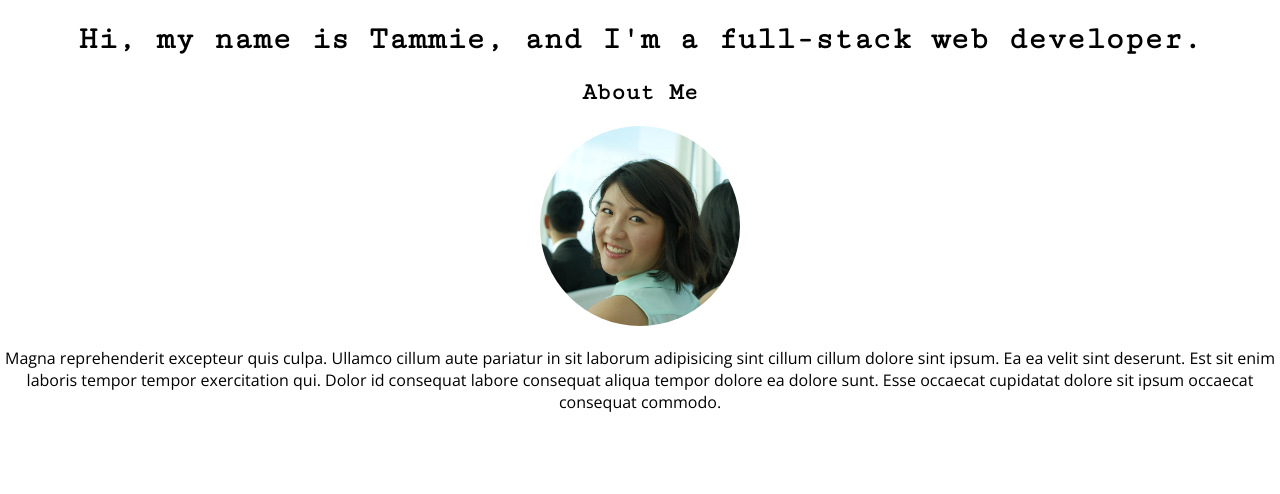
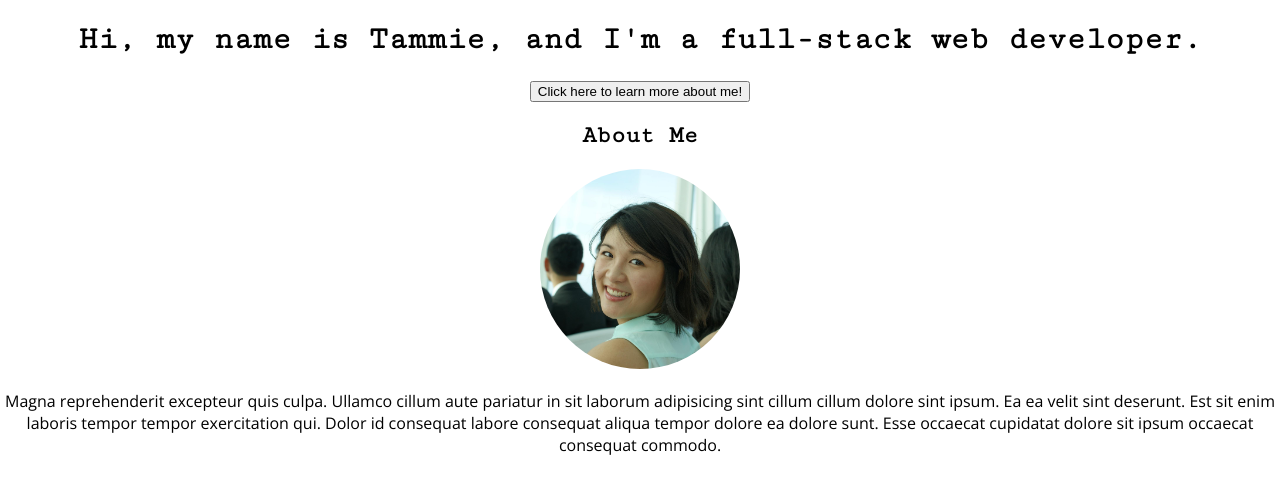
Before and after one commit to tammiec/portfolio, a React (Create React App) app: page / in a window 1280 px wide. Shown: the top 494 px of the page. Built offline with nearby package versions, Linux system fonts and the light colour scheme.

Commit message:
Create button

```diff
--- a/src/Components/Home/Button.js
+++ b/src/Components/Home/Button.js
@@ -0,0 +1,12 @@
+import React from 'react';
+
+export default function Button(props) {
+
+  const handleClick = () => {
+
+  }
+
+  return (
+    <button onClick={handleClick}>Click here to learn more about me!</button>
+  );
+}
--- a/src/Components/Home/Home.js
+++ b/src/Components/Home/Home.js
@@ -1,11 +1,13 @@
 import React from 'react';
 
 import IntroText from './IntroText';
+import Button from './Button';
 
 export default function Component(props) {
   return (
     <div id='home'>
       <IntroText />
+      <Button />
     </div>
   );
 }
```
